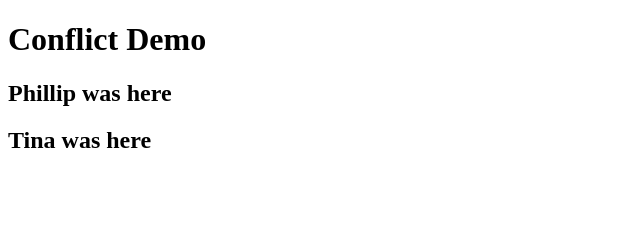
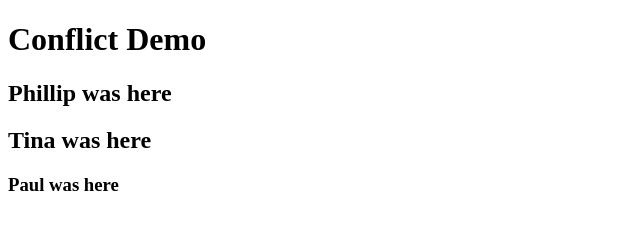
Before and after one commit to tostrander/conflict-demo, a plain HTML site: page index.html in a window 1280 px wide. Shown: the whole page, without its empty margins (0-640 px from the left). Drawn offline with Linux system fonts and the light colour scheme.

Commit message:
MEssing things up

```diff
--- a/index.html
+++ b/index.html
@@ -10,5 +10,7 @@
     <h2>Phillip was here</h2>
     <h2>Tina was here</h2>
 
+    <h3>Paul was here</h3>
+
 </body>
 </html>
```
